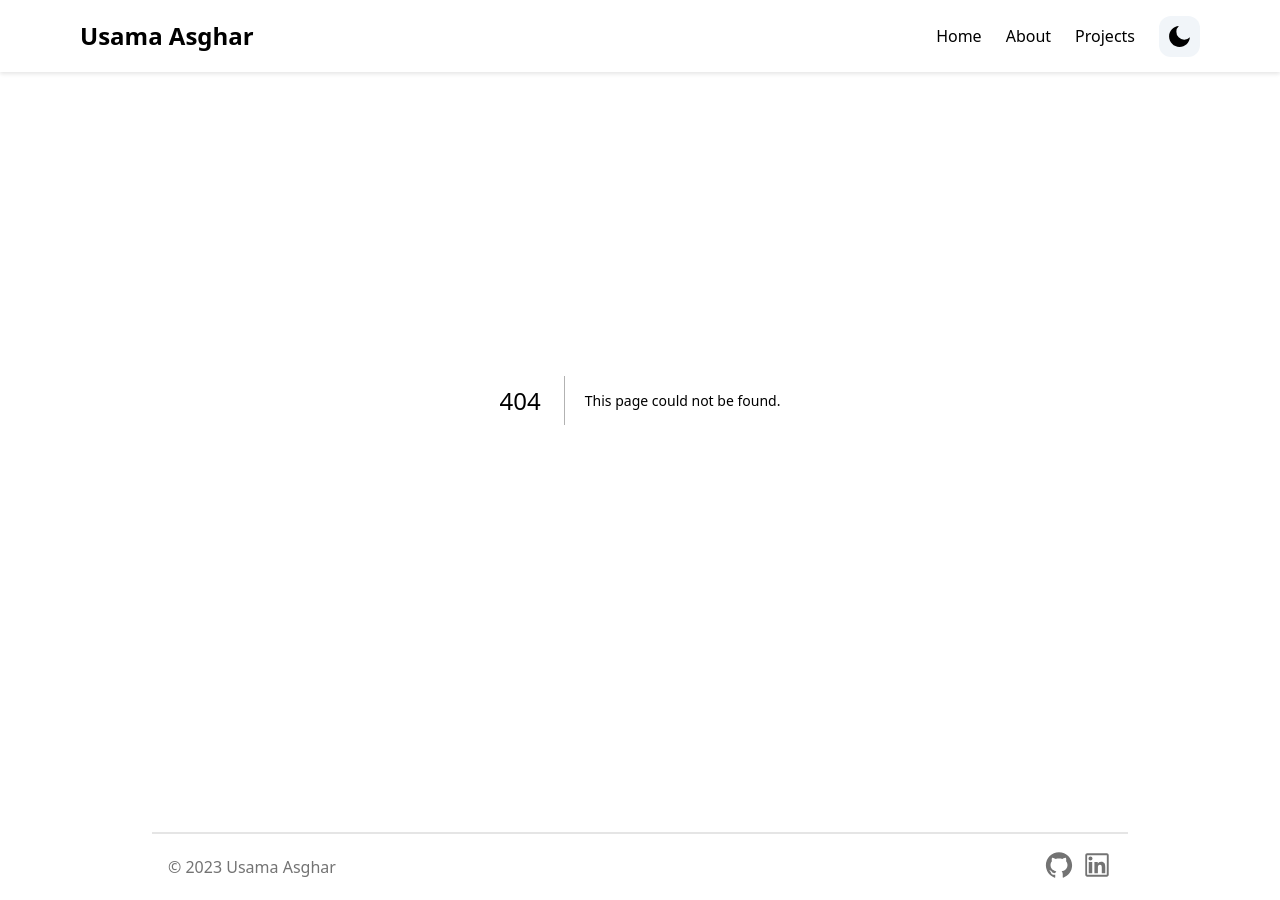
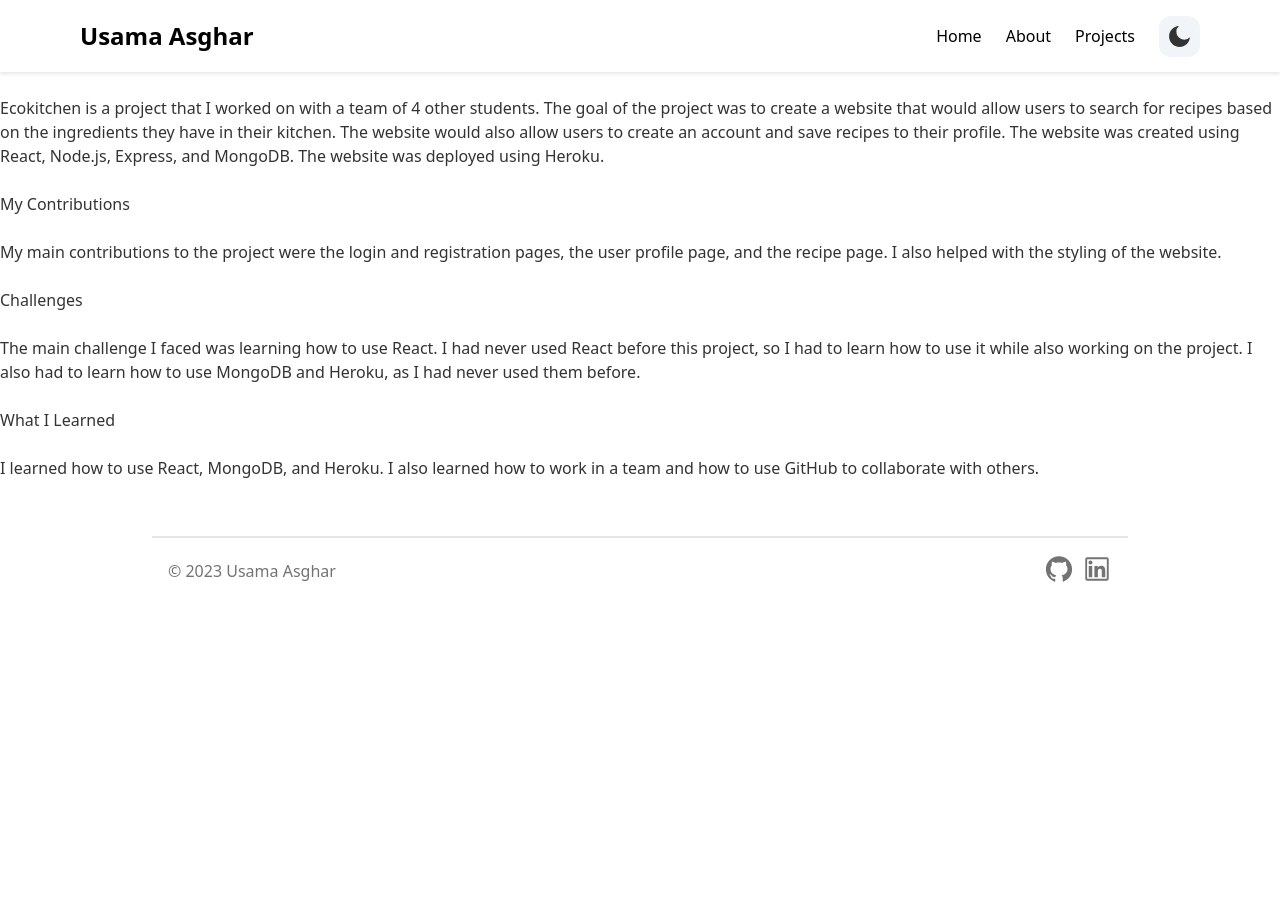
Before and after one commit to usama-asghar1/myPortfolio, a Next.js app in the folder portfolio/: page /ecokitchen in a window 1280 px wide. Before the commit this address had no page. After the commit the page ends 800 px from the top, so only its background shows below. Built offline with nearby package versions, Linux system fonts and the light colour scheme.

Commit message:
routing href added

```diff
--- /dev/null
+++ b/portfolio/src/app/ecokitchen/page.js
@@ -0,0 +1,38 @@
+'use client'
+export default function Ecokitchen() {
+    return (
+        <div>
+            <h1>Ecokitchen</h1>
+            <br></br>
+            <h2>Overview yhhhy hyhhhhhy </h2>
+            <br>
+            </br>
+
+            <p>
+                Ecokitchen is a project that I worked on with a team of 4 other students. The goal of the project was to create a website that would allow users to search for recipes based on the ingredients they have in their kitchen. The website would also allow users to create an account and save recipes to their profile. The website was created using React, Node.js, Express, and MongoDB. The website was deployed using Heroku.
+            </p>
+            <br></br>
+            <h2>My Contributions</h2>
+            <br></br>
+            <p>
+                My main contributions to the project were the login and registration pages, the user profile page, and the recipe page. I also helped with the styling of the website.
+            </p>
+            <br></br>
+            <h2>Challenges</h2>
+            <br></br>
+            <p>
+                The main challenge I faced was learning how to use React. I had never used React before this project, so I had to learn how to use it while also working on the project. I also had to learn how to use MongoDB and Heroku, as I had never used them before.
+            </p>
+            <br></br>
+            <h2>What I Learned</h2>
+            <br></br>
+            <p>
+                I learned how to use React, MongoDB, and Heroku. I also learned how to work in a team and how to use GitHub to collaborate with others.
+            </p>
+            <br></br>
+
+
+        </div>
+
+    )
+}
--- a/portfolio/src/components/Projects.js
+++ b/portfolio/src/components/Projects.js
@@ -11,6 +11,7 @@ const projects = [
     image: "/thankfulthoughts.png",
     github: "https://github.com/usama-asghar1/EcoKitchen",
     link: "https://eco-kitchen.netlify.app/",
+    href: "/ecokitchen",
   },
   {
     name: "Bootcampers Survival Guide",
@@ -18,6 +19,7 @@ const projects = [
     image: "/platoio.png",
     github: "https://github.com/usama-asghar1/BootcampersSurvivalGuide",
     link: "https://bootcampers-survival-guide.netlify.app",
+    href: "/bootcamperssurvivalguide",
   },
   {
     name: "My Portfolio",
@@ -25,6 +27,7 @@ const projects = [
     image: "/platoio.png",
     github: "https://github.com/usama-asghar1/myPortfolio",
     link: "https://usama-asghar.netlify.app/",
+    href: "/myportfolio",
   },
 
 ]
@@ -59,6 +62,8 @@ const Projects = () => {
                     <p className="text-xl leading-7 mb-4 text-neutral-600 dark:text-neutral-400">
                       {project.description}
                     </p>
+                    <Link href={project.href}><p  className="text-teal-600 font-semibold underline hover:no-underline cursor-pointer">Click for More</p></Link>
+                    <br></br>
                     <div className="flex flex-row align-bottom space-x-4">
                       <Link href={project.github} target="_blank" className="text-teal-600">
                         <BsGithub
--- a/portfolio/src/styles/globals.css
+++ b/portfolio/src/styles/globals.css
@@ -10,7 +10,7 @@ body {
 
   /* Styles for dark mode */
   .dark {
-    background-color: #333333;
+    background-color: #1f1f1f;
     color: #ffffff;
   }
 
```
